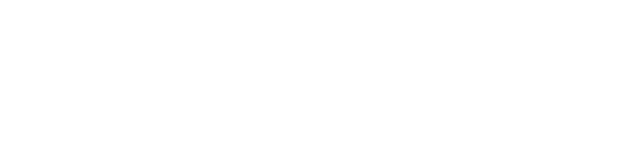
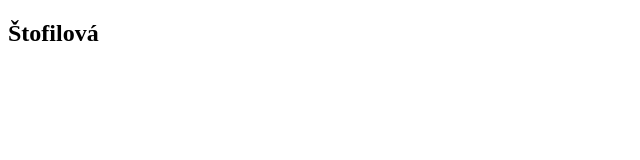
Before and after one commit to gabrielastofilova/Git, a plain HTML site: page index.html in a window 1280 px wide. Shown: the whole page, without its empty margins (0-640 px from the left). Drawn offline with Linux system fonts and the light colour scheme.

Commit message:
přidání nadpisu

```diff
--- a/index.html
+++ b/index.html
@@ -4,6 +4,6 @@
     <meta charset="utf-8">
 </head>
 <body>
-
+    <h2>Štofilová</h2>
 </body>
 </html>
```
